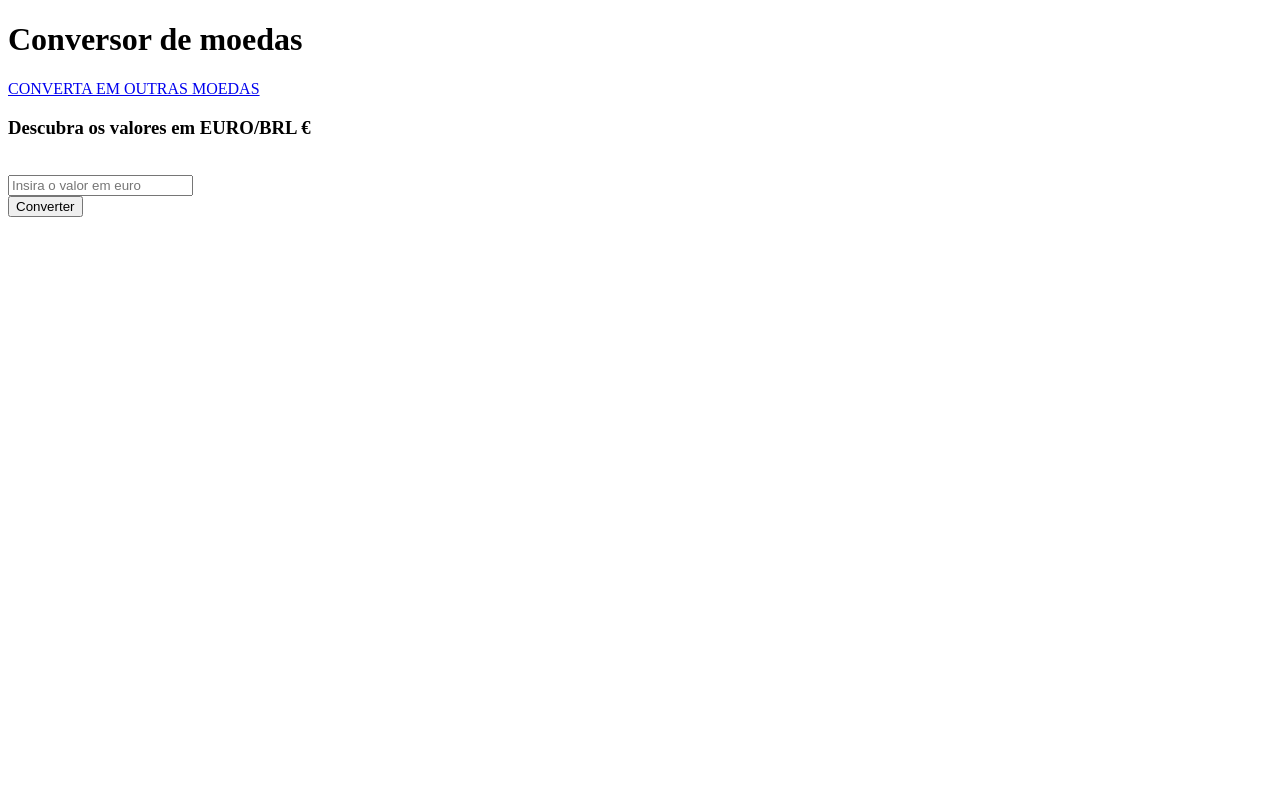
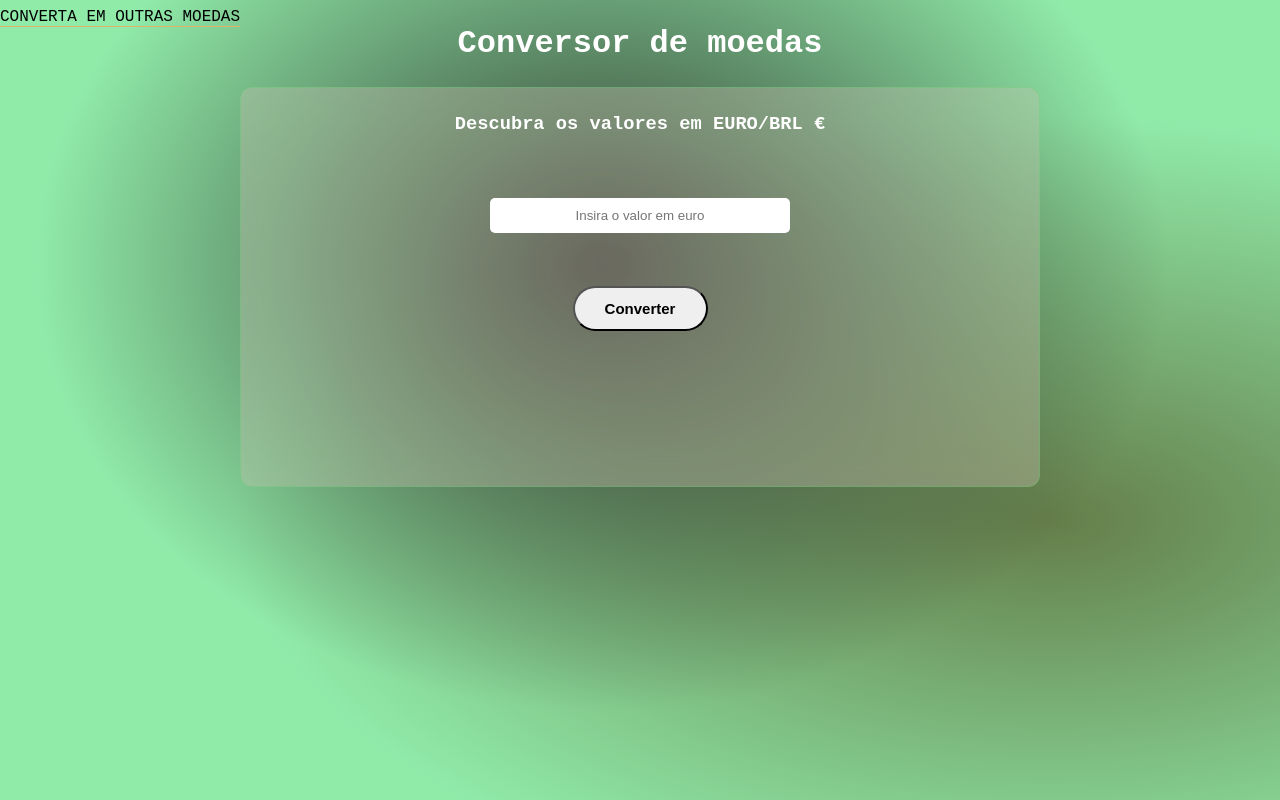
Before and after one commit to EstherVianna/conversordemoedas, a website: page moedas/Euro/euro.html in a window 1280 px wide. Drawn offline with Linux system fonts and the light colour scheme; files that its build step writes are made by us from their sources; the site is published under a folder, as on GitHub Pages, so addresses that start at the root find nothing; files whose address does not match are found by name.

Commit message:
new try #1

```diff
--- a/assets/css/moedas.css
+++ b/assets/css/moedas.css
@@ -3,6 +3,7 @@
     padding: 0;
     margin: 0;
 }
+
 body {
     font-family: "Roboto Mono", monospace;
       background-color: #90EBA9;
--- a/assets/css/outras.css
+++ b/assets/css/outras.css
@@ -1,21 +1,21 @@
+@import url('https://fonts.googleapis.com/css2?family=Nobile:ital@1&display=swap');
+
 *{
     box-sizing: border-box;
     text-decoration: none;
 }
 
-@import url('https://fonts.googleapis.com/css2?family=Nobile:ital@1&display=swap');
-
 body {
     font-family: 'Nobile', sans-serif;
     min-height: 400px;
     background-size: 100vw 100vh;
-    background-image: url(/imgs/layered-waves-haikei.svg);
+    background-image: url(../imgs/layered-waves-haikei.svg);
     background-size: cover;
     background-repeat: no-repeat;
     transition: cubic-bezier(0.075, 0.82, 0.165, 1);
-  }
+}
 
-  form{
+form{
     display: flex;
     align-items: center;
     justify-content: center;
--- a/moedas/Euro/euro.html
+++ b/moedas/Euro/euro.html
@@ -4,7 +4,7 @@
     <meta charset="UTF-8">
     <meta http-equiv="X-UA-Compatible" content="IE=edge">
     <meta name="viewport" content="width=device-width, initial-scale=1.0">
-    <link rel="stylesheet" href="/assets/css/moedas.css">
+    <link rel="stylesheet" href="../assets/css/moedas.css">
     <title>Conversor de Real-Euro</title>
 </head>
 <body>
```
Also changed, not shown: moedas/Bitcoin/bitcoin.html (+1 -1 lines), moedas/Dolar/dolar.html (+1 -1 lines), moedas/Libra/libra.html (+1 -1 lines), moedas/Peso/peso.html (+1 -1 lines).
